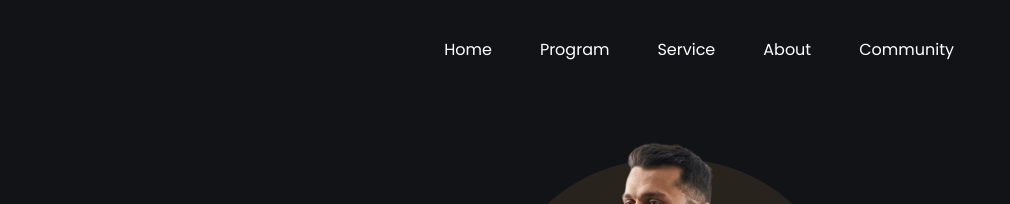
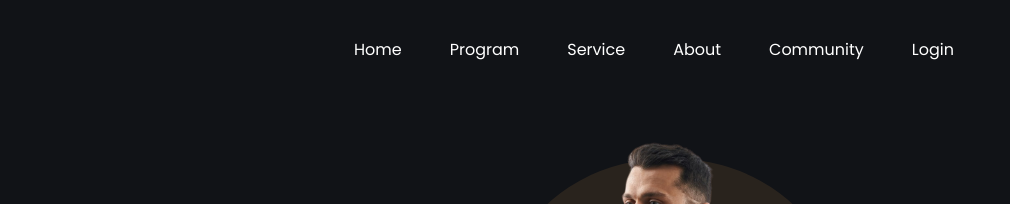
Before and after one commit to Abhishek-Pandey786/A-Modern-Fitness-Website, a plain HTML site: page index.html in a window 1280 px wide. Shown: the top 204 px of the page, 270-1280 px from the left. Drawn offline with nearby package versions, Linux system fonts and the light colour scheme.

Commit message:
index.html

```diff
--- a/index.html
+++ b/index.html
@@ -21,6 +21,7 @@
         <li class="link"><a href="services.html">Service</a></li>
         <li class="link"><a href="about.html">About</a></li>
         <li class="link"><a href="community.html">Community</a></li>
+        <li class="link"><a href="login.html">Login</a></li>
       </ul>
     </nav>
 
```
